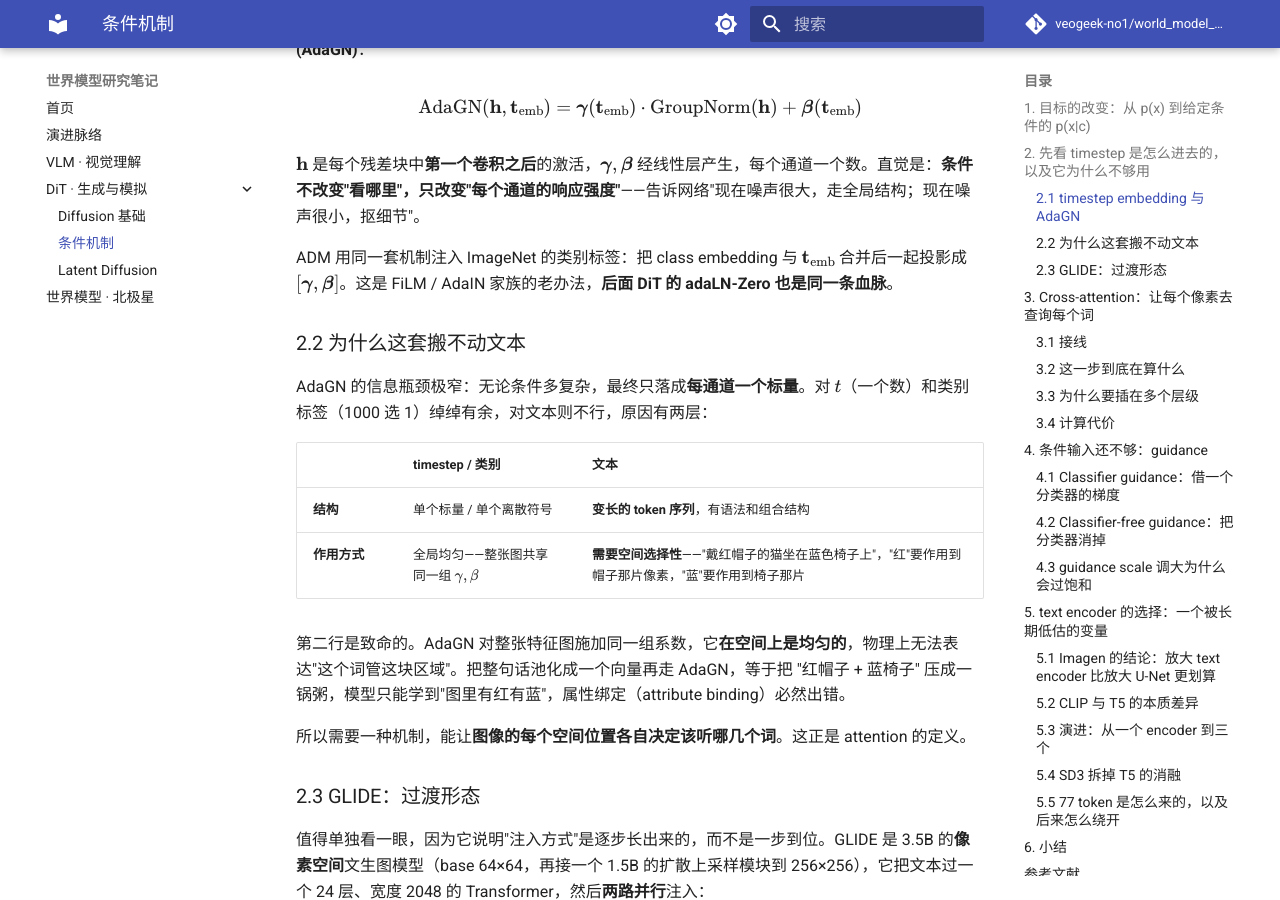
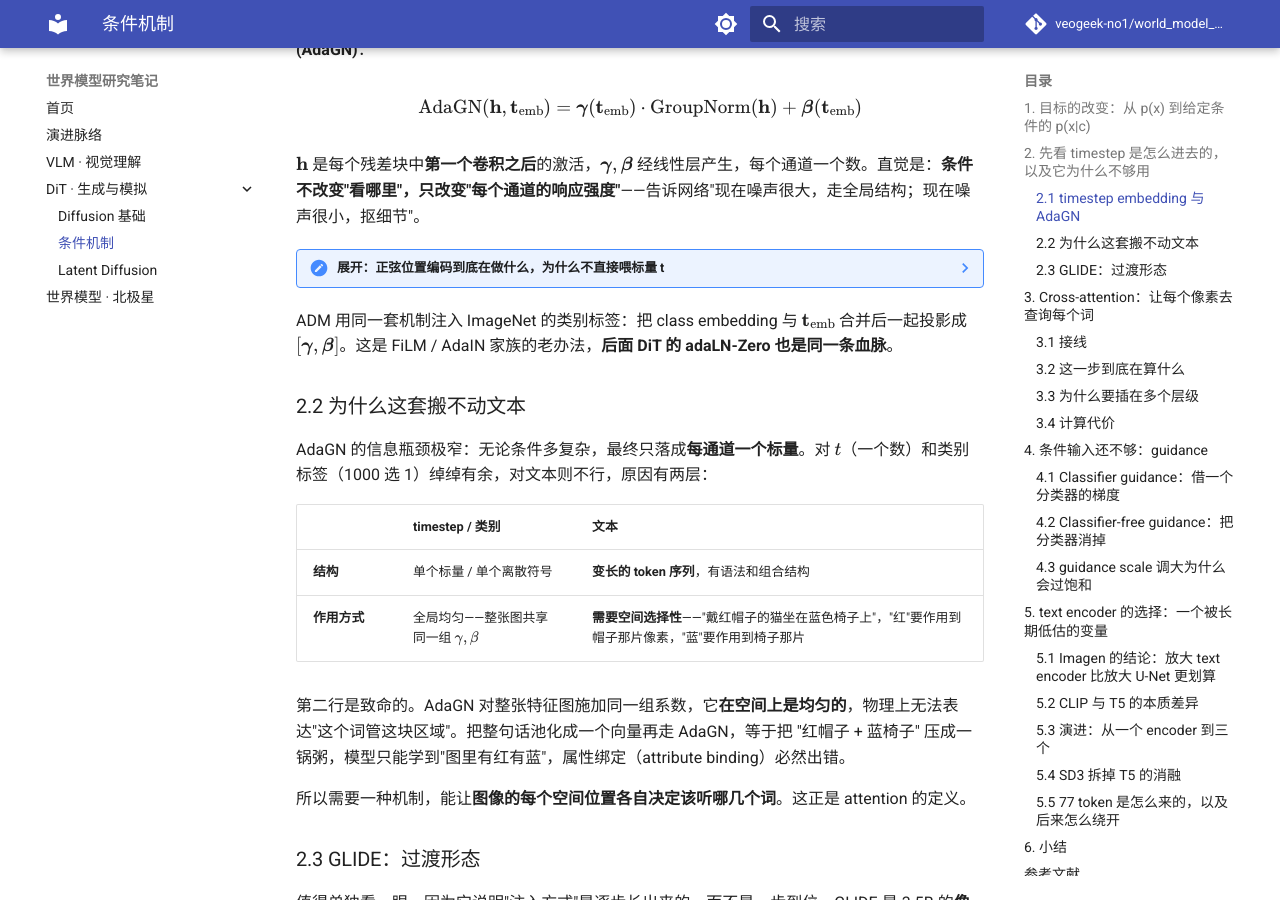
Before and after one commit to veogeek-no1/world_model_learning, an MkDocs documentation site: the page built from docs/dit/conditioning.md, in a window 1280 px wide and 900 px high, scrolled down 1181 px. Built offline with MkDocs 1.6.1 and Material for MkDocs 9.7.7, drawn with Linux system fonts in a browser that asks for light colours; comment, search, counter and statistics services are not loaded; part of the change alters nothing that is shown.

Commit message:
Explain sinusoidal timestep embedding in a collapsible note
Cover the formula, the clock-hands geometry, why a raw scalar t is a poor
input (spectral bias vs. the Fourier basis), and why one-hot / lookup
tables lose adjacency and continuous t.

Co-Authored-By: Claude Opus 4.8 (1M context) <noreply@anthropic.com>

```diff
--- a/docs/dit/conditioning.md
+++ b/docs/dit/conditioning.md
@@ -40,6 +40,33 @@ L_{\text{simple}} = \mathbb{E}_{t,(\mathbf{x}_0,\mathbf{c}),\boldsymbol{\epsilon
 \]
 
 \(\mathbf{h}\) 是每个残差块中**第一个卷积之后**的激活，\(\boldsymbol{\gamma},\boldsymbol{\beta}\) 经线性层产生，每个通道一个数。直觉是：**条件不改变"看哪里"，只改变"每个通道的响应强度"**——告诉网络"现在噪声很大，走全局结构；现在噪声很小，抠细节"。
+
+??? note "展开：正弦位置编码到底在做什么，为什么不直接喂标量 t"
+
+    公式与 Transformer 的位置编码同一个（DDPM/ADM 直接搬的）。设编码维度 \(d\)（常取 128 或 256，再由 MLP 升到 \(4\times\) 通道数）：
+
+    \[
+    \text{emb}(t)_{2i}=\sin\!\left(\frac{t}{10000^{2i/d}}\right),\qquad
+    \text{emb}(t)_{2i+1}=\cos\!\left(\frac{t}{10000^{2i/d}}\right),\quad i=0,\dots,d/2-1
+    \]
+
+    即取 \(d/2\) 个从高到低的频率 \(\omega_i=10000^{-2i/d}\)，每个频率给一对 \((\sin\omega_i t,\ \cos\omega_i t)\)。几何上，\(t\) 沿一条曲线在 \(\mathbb{R}^d\) 中移动，每两维是一个以角速度 \(\omega_i\) 匀速旋转的单位圆——**像一组快慢不同的钟表指针**：秒针（高频）分辨相邻的 \(t\) 与 \(t{+}1\)，时针（低频）标记"大致处在扩散过程的哪个阶段"，所有读数合起来唯一确定 \(t\)。思想同二进制编码，只是把 0/1 换成了连续的三角函数。
+
+    **为什么不直接把标量 \(t\) 喂进线性层。** \(\gamma,\beta\) 是 \(\mathbf{t}_{\text{emb}}\) 的线性函数，若输入只有一个标量，网络对 \(t\) 的依赖近似只能是低阶多项式；而真实需求高度非线性——\(\bar\alpha_t\) 在两端变化极缓、中间陡降，\(t=10\) 与 \(t=30\) 该做的事差别巨大，\(t=800\) 与 \(t=820\) 却几乎一样。MLP 又天然存在 **spectral bias**（偏向拟合低频函数），单标量输入很难学出这种局部剧变。
+
+    关键在于 \(\{\sin\omega_i t,\cos\omega_i t\}\) 是一组 **Fourier 基**：把 \(t\) 展开到这组基上之后，后面一个线性层就能表达关于 \(t\) 的（带宽内）任意光滑函数。等于把"学一个复杂的一维函数"这件难事，换成了零参数的特征工程。NeRF 的 positional encoding、Fourier features 用的是同一个道理。
+
+    **为什么不用 one-hot / learned embedding table**（\(t\) 只有 1000 个取值，看似可以查表）：
+
+    | | one-hot(1000 维) / 查找表 | 正弦编码 |
+    |---|---|---|
+    | 相邻性 | \(t=500\) 与 \(t=501\) 完全正交，**没有"接近"的概念**，每个 \(t\) 的参数独立学 | 内积随 \(\lvert\Delta t\rvert\) 平滑衰减，相近的 \(t\) 天然共享统计强度 |
+    | 连续 \(t\) | 只能整数索引 | \(t\) 取任意实数皆可 |
+    | 参数量 | \(1000\times d\) | **零参数** |
+
+    第二行在实践上是硬需求：DDIM 跳步采样、continuous-time diffusion / flow matching 中 \(t\in[0,1]\) 是连续量、SD 训练 1000 步而推理 50 步，都要求编码对任意 \(t\) 有定义。
+
+    所以升维的目的不是让各维互斥地代表某个 \(t\)，而是**在保持"相近的 \(t\) 编码也相近"的前提下，把一个标量摊成 Fourier 基，让下游廉价地表达对 \(t\) 的复杂依赖**。
 
 ADM 用同一套机制注入 ImageNet 的类别标签：把 class embedding 与 \(\mathbf{t}_{\text{emb}}\) 合并后一起投影成 \([\boldsymbol{\gamma},\boldsymbol{\beta}]\)。这是 FiLM / AdaIN 家族的老办法，**后面 DiT 的 adaLN-Zero 也是同一条血脉**。
 
```
